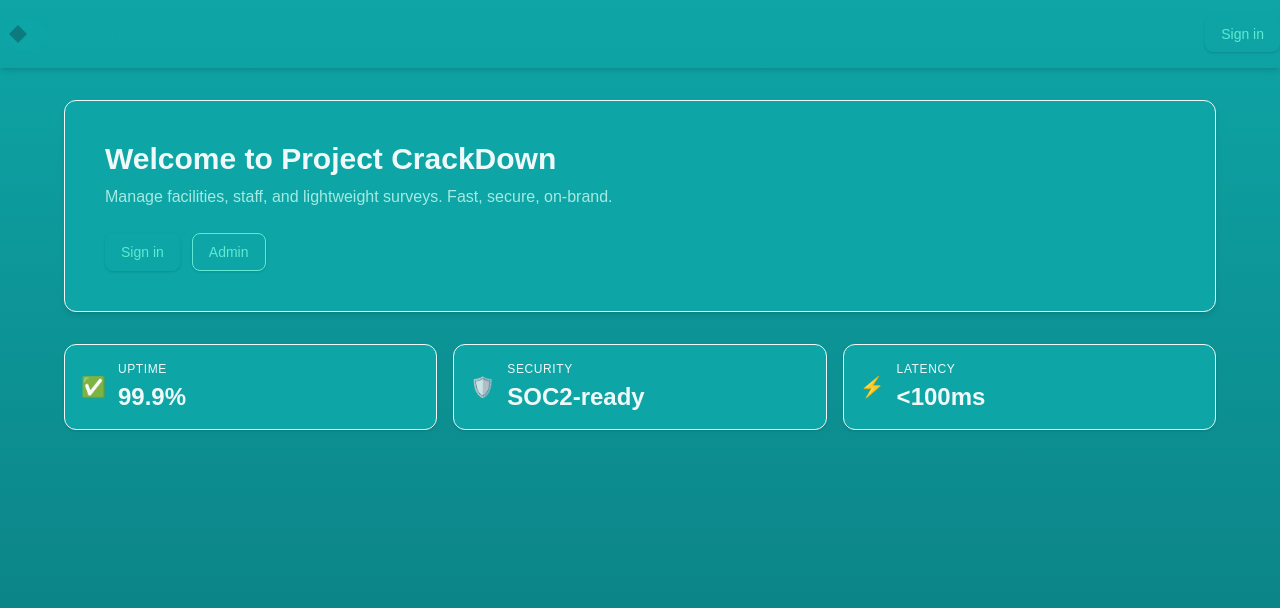
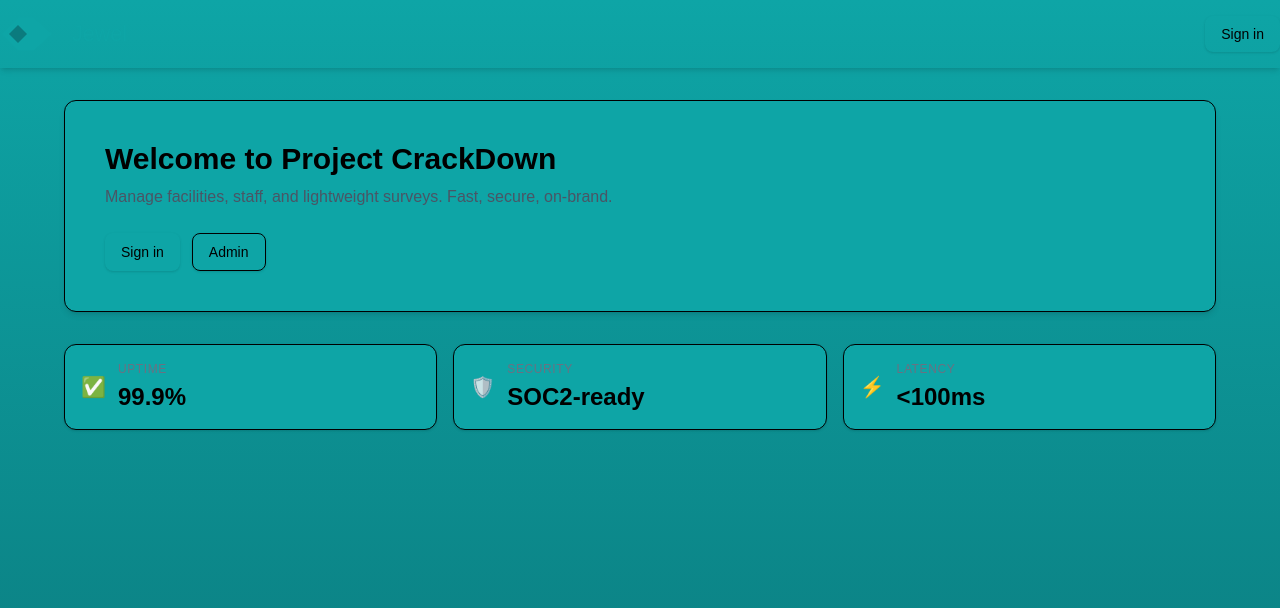
Before and after one commit to JewelChaim/Project_CrackDown, a Next.js app: page / in a window 1280 px wide. Shown: the top 608 px of the page. Built offline with nearby package versions, Linux system fonts and the light colour scheme; no server answers.

Commit message:
Use neutral text colors and add survey thank-you page

```diff
--- a/src/app/admin/employees/page.tsx
+++ b/src/app/admin/employees/page.tsx
@@ -57,9 +57,9 @@ export default async function EmployeesPage() {
         {employees.map(e => (
           <div key={e.id} className="flex items-center justify-between p-3">
             <div>
-              <div className="font-medium">{e.name} <span className="text-xs text-teal-100/60">({e.staffType})</span></div>
-              <div className="text-sm text-teal-100/60">{e.facility?.name}</div>
-              {e.phone && <div className="text-sm text-teal-100/60">{e.phone}</div>}
+              <div className="font-medium">{e.name} <span className="text-xs text-gray-500">({e.staffType})</span></div>
+              <div className="text-sm text-gray-500">{e.facility?.name}</div>
+              {e.phone && <div className="text-sm text-gray-500">{e.phone}</div>}
             </div>
             <form action={deleteEmployee} method="post">
               <input type="hidden" name="id" value={e.id} />
@@ -67,7 +67,7 @@ export default async function EmployeesPage() {
             </form>
           </div>
         ))}
-        {employees.length === 0 && <div className="p-3 text-teal-100/60">No employees yet.</div>}
+        {employees.length === 0 && <div className="p-3 text-gray-500">No employees yet.</div>}
       </div>
     </main>
   );
--- a/src/app/admin/facilities/page.tsx
+++ b/src/app/admin/facilities/page.tsx
@@ -45,7 +45,7 @@ export default async function FacilitiesPage() {
             </form>
           </div>
         ))}
-        {facilities.length === 0 && <div className="p-3 text-teal-100/60">No facilities yet.</div>}
+        {facilities.length === 0 && <div className="p-3 text-gray-500">No facilities yet.</div>}
       </div>
     </main>
   );
--- a/src/app/admin/surveys/page.tsx
+++ b/src/app/admin/surveys/page.tsx
@@ -42,10 +42,10 @@ export default async function SurveysPage() {
                 <Image src={qr} alt="QR" width={96} height={96} className="w-24 h-24 border border-brand/20 rounded bg-white" unoptimized />
                 <div className="flex-1">
                   <div className="font-medium">{s.title}</div>
-                  <div className="text-sm text-teal-100/60">
+                  <div className="text-sm text-gray-500">
                     Link: <a className="underline" href={href}>{href}</a>
                   </div>
-                  <div className="text-sm text-teal-100/60">
+                  <div className="text-sm text-gray-500">
                     <a className="underline" href={`/api/export/survey/${s.id}`}>Download CSV</a>
                   </div>
                 </div>
--- a/src/app/globals.css
+++ b/src/app/globals.css
@@ -2,7 +2,7 @@
 
 :root {
   --background: #ffffff;
-  --foreground: #171717;
+  --foreground: #000000;
 }
 
 @theme inline {
@@ -15,7 +15,7 @@
 @media (prefers-color-scheme: dark) {
   :root {
     --background: #0a0a0a;
-    --foreground: #ededed;
+    --foreground: #333333;
   }
 }
 
@@ -34,9 +34,9 @@ body {
 }
 html, body {
   background: linear-gradient(to bottom, var(--color-brand), var(--color-brand-dark));
-  color: #f0f9f9;
+  color: var(--foreground);
 }
-a { color: var(--color-accent); }
+a { color: var(--foreground); }
 .bg-panel { background: var(--panel); }
 .border-panel { border-color: rgba(255,255,255,0.1); }
 .glass { backdrop-filter: blur(8px); -webkit-backdrop-filter: blur(8px); }
@@ -45,4 +45,4 @@ a { color: var(--color-accent); }
     radial-gradient(1200px 600px at 20% -10%, var(--color-accent)22 0%, transparent 60%),
     radial-gradient(1000px 500px at 100% 0%, var(--color-brand)44 0%, transparent 55%);
 }
-input, select, textarea { color-scheme: dark; }
+input, select, textarea { color-scheme: light; }
--- a/src/app/login/page.tsx
+++ b/src/app/login/page.tsx
@@ -18,7 +18,7 @@ export default function LoginPage() {
           <Input placeholder="Password" type="password" value={password} onChange={e=>setPassword(e.target.value)} />
           <Button onClick={()=>signIn("credentials", { email, password, callbackUrl: "/admin" })}>Continue</Button>
         </div>
-        <p className="text-xs text-teal-100/60 mt-4">Dev mode: password not validated; email must exist.</p>
+        <p className="text-xs text-gray-500 mt-4">Dev mode: password not validated; email must exist.</p>
       </CardBody>
     </Card>
   );
--- a/src/app/page.tsx
+++ b/src/app/page.tsx
@@ -7,7 +7,7 @@ export default function Home() {
     <>
       <section className="rounded-xl bg-panel glass border border-brand/20 p-10 shadow-md">
         <h1 className="text-3xl font-semibold mb-2">Welcome to Project CrackDown</h1>
-        <p className="text-teal-100/80 max-w-2xl">Manage facilities, staff, and lightweight surveys. Fast, secure, on-brand.</p>
+        <p className="text-gray-600 max-w-2xl">Manage facilities, staff, and lightweight surveys. Fast, secure, on-brand.</p>
         <div className="mt-6 flex gap-3">
           <Link href="/login" className={buttonVariants("primary")}>Sign in</Link>
           <Link href="/admin" className={buttonVariants("secondary")}>Admin</Link>
--- /dev/null
+++ b/src/app/thank-you/page.tsx
@@ -0,0 +1,11 @@
+import Image from "next/image";
+
+export default function ThankYouPage() {
+  return (
+    <div className="text-center space-y-6">
+      <Image src="/brand/jewel-logo.svg" alt="Jewel Healthcare" width={200} height={40} className="mx-auto" />
+      <h1 className="text-3xl font-semibold">Thank you for your response</h1>
+      <p className="text-gray-600">We appreciate your feedback.</p>
+    </div>
+  );
+}
--- a/src/components/surveys/Builder.tsx
+++ b/src/components/surveys/Builder.tsx
@@ -152,12 +152,12 @@ export default function SurveyBuilder({ initial }: Props) {
       </section>
 
       <section className="space-y-3">
-        {questions.length === 0 && <div className="text-sm text-teal-100/70">No questions yet — add some above.</div>}
+        {questions.length === 0 && <div className="text-sm text-gray-500">No questions yet — add some above.</div>}
         <ul className="space-y-3">
           {questions.map((q, i) => (
             <li key={q.id} className="bg-panel border border-panel rounded-xl p-4">
               <div className="flex items-center justify-between">
-                <div className="text-xs uppercase tracking-wider text-teal-100/70">{q.type.replace("_"," ")}</div>
+                <div className="text-xs uppercase tracking-wider text-gray-500">{q.type.replace("_"," ")}</div>
                 <div className="flex gap-2">
                   <Button type="button" variant="secondary" onClick={()=>moveQuestion(q.id, -1)} disabled={i===0}>↑</Button>
                   <Button type="button" variant="secondary" onClick={()=>moveQuestion(q.id, +1)} disabled={i===questions.length-1}>↓</Button>
--- a/src/components/ui/Button.tsx
+++ b/src/components/ui/Button.tsx
@@ -4,9 +4,9 @@ type P = React.ButtonHTMLAttributes<HTMLButtonElement> & { variant?: V; loading?
 const base =
   "inline-flex items-center justify-center rounded-lg px-4 py-2 text-sm font-medium transition-transform shadow-sm hover:shadow-md hover:scale-[1.02] focus:outline-none focus:ring-2 focus:ring-[var(--color-accent)] disabled:opacity-50";
 const styles: Record<V, string> = {
-  primary: "bg-brand text-white hover:bg-brand-dark",
-  secondary: "border border-brand text-brand hover:bg-brand/10",
-  danger: "bg-red-600 text-white hover:bg-red-700",
+  primary: "bg-brand text-black hover:bg-brand-dark",
+  secondary: "border border-brand text-gray-700 hover:bg-brand/10",
+  danger: "bg-red-600 text-black hover:bg-red-700",
 };
 export const buttonVariants = (variant: V = "primary") => `${base} ${styles[variant]}`;
 export default function Button({ className = "", variant = "primary", loading = false, children, ...props }: P) {
--- a/src/components/ui/Card.tsx
+++ b/src/components/ui/Card.tsx
@@ -22,9 +22,9 @@ export function Stat({
 }) {
   return (
     <div className="p-4 rounded-xl bg-panel border border-brand/20 flex items-center gap-3 shadow-sm transition hover:shadow-md hover:scale-[1.02]">
-      {icon && <div className="text-brand text-xl">{icon}</div>}
+      {icon && <div className="text-gray-700 text-xl">{icon}</div>}
       <div>
-        <div className="text-xs uppercase tracking-wider text-brand">{label}</div>
+        <div className="text-xs uppercase tracking-wider text-gray-500">{label}</div>
         <div className="text-2xl font-semibold mt-1">{value}</div>
       </div>
     </div>
```
Also changed, not shown: src/app/survey/[id]/page.tsx (+4 -6 lines).
